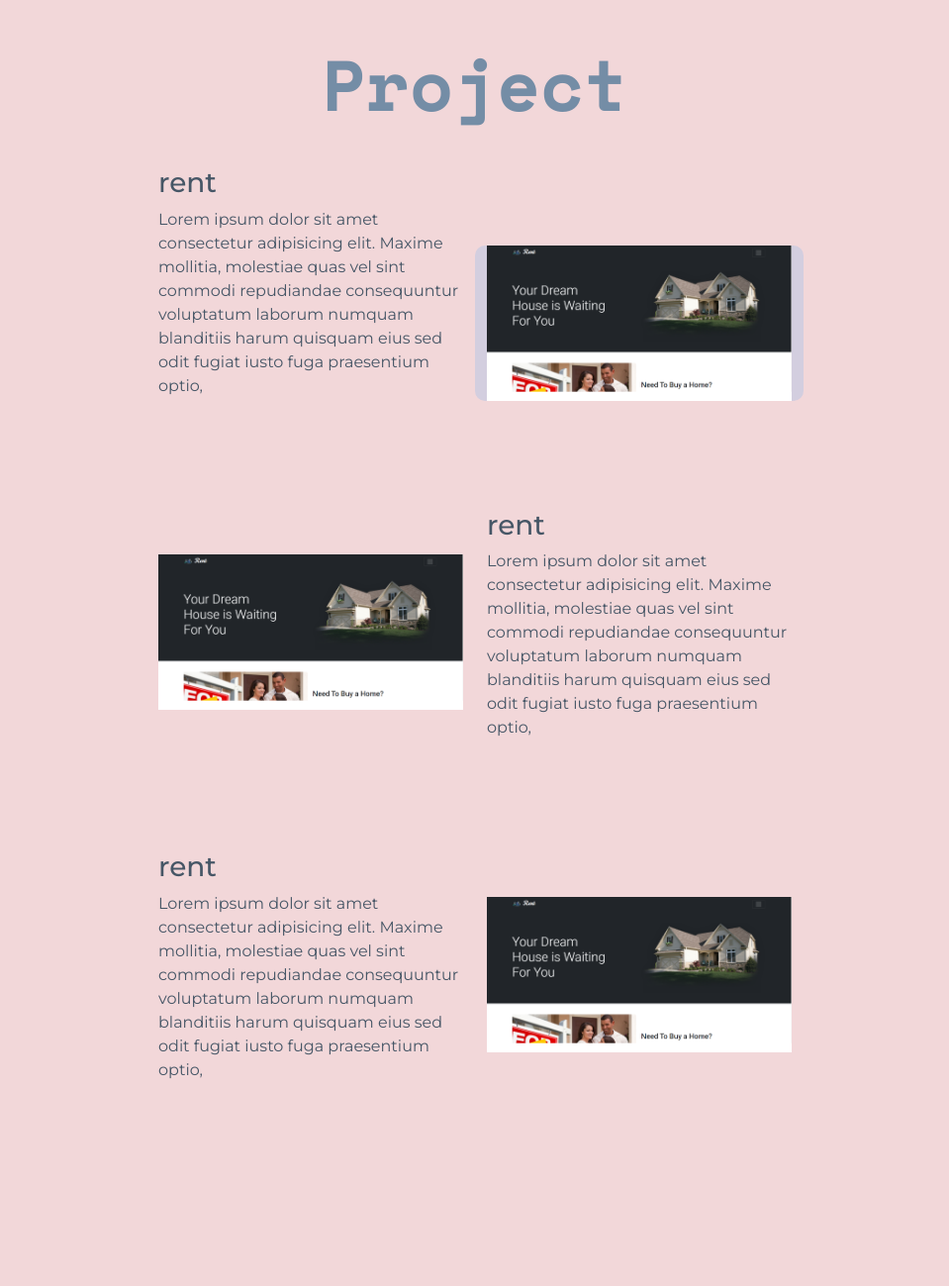
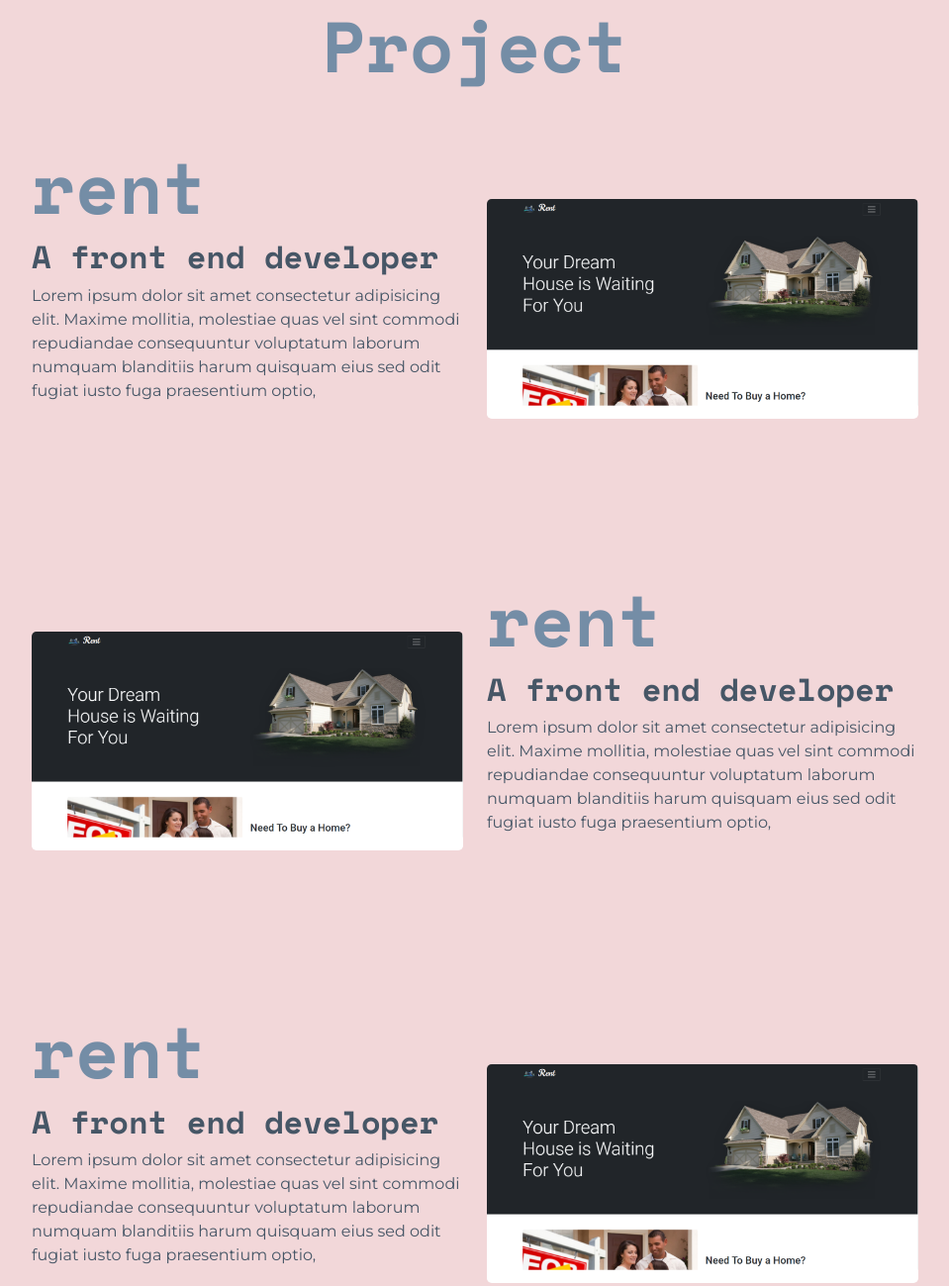
Before and after one commit to bofamj/my-web-site, a plain HTML site: page client/index.html in a window 1280 px wide. Shown: the part 2271-3570 px from the top of the page at 99% size, without its empty margins (160-1119 px from the left). Drawn offline with nearby package versions, Linux system fonts and the light colour scheme.

Commit message:
add the project section

```diff
--- a/client/index.html
+++ b/client/index.html
@@ -47,7 +47,7 @@
             </nav>
 
             <!-- title body -->
-            <div class="row title_body align-items-center justify-content-between">
+            <div class="row title_body align-items-center justify-content-between ">
                 <div class="col-lg-6 ">
                     <h3 class="introduction-title">Hello! This is me.</h3>
                     <h1 class="name">Mustafa</h1>
@@ -98,54 +98,54 @@
 
 
         <!-- projects -->
-
-        <div class="container-fluid " id="project">
-            <h1 class="name about-hetder text-center">Project</h1>
-            <div class="row d-flex project-continer flex-lg-row flex-md-column">
-                <div class=" text-lg-start text-md-center col-lg-6">
-                    <h3>rent</h3>
-                    <p>Lorem ipsum dolor sit amet consectetur adipisicing elit. Maxime mollitia,
+        <div class="container-fluid" id="project">
+            <h1 class="name about-hetder text-center pb-5">Project</h1>
+            <div class="row title_body align-items-center justify-content-between project-row">
+                <div class="col-lg-6 ">
+                    <h1 class="name">rent</h1>
+                    <h3 class="introduction-title">A front end developer</h3>
+                    <p class="c">Lorem ipsum dolor sit amet consectetur adipisicing elit. Maxime mollitia,
                         molestiae quas vel sint commodi repudiandae consequuntur voluptatum laborum
                         numquam blanditiis harum quisquam eius sed odit fugiat iusto fuga praesentium
                         optio,</p>
+
                 </div>
-                <div  class="col-lg-6  photo-continer mt-auto">
-                    <img src="../assets/rent-Project.png" alt="rent-project"   class="imgs  img-fluid">
-                  </div>
-                <!-- <div class="col-lg-6 ">
-                    <img src="../assets/rent-Project.png" alt="rent-project" class="projects-img img-fluid " >
-                </div> -->
+                <div  class="col-lg-6   mt-auto">
+                <a href="https://www.linkedin.com/in/mustafamjaber/">
+                    <img src="../assets/rent-Project.png" alt="iphone-mockup"  class="imgs  img-fluid rounded-3 projects-img">
+                </a>
+                </div>
+
             </div>
-            <div class="row d-flex project-continer flex-lg-row flex-md-column">
-                <div class="col ">
-                    <img src="../assets/rent-Project.png" alt="rent-project" class="projects-img img-fluid " >
-                </div>
-                <div class="col text-lg-start text-md-center">
-                    <h3>rent</h3>
-                    <p>Lorem ipsum dolor sit amet consectetur adipisicing elit. Maxime mollitia,
+            <div class="row title_body align-items-center justify-content-between project-row">
+                <div  class="col-lg-6   mt-auto">
+                    <img src="../assets/rent-Project.png" alt="iphone-mockup"  class="imgs  img-fluid rounded-3">
+                    </div>
+                <div class="col-lg-6 ">
+                    <h1 class="name">rent</h1>
+                    <h3 class="introduction-title">A front end developer</h3>
+                    <p class="c">Lorem ipsum dolor sit amet consectetur adipisicing elit. Maxime mollitia,
                         molestiae quas vel sint commodi repudiandae consequuntur voluptatum laborum
                         numquam blanditiis harum quisquam eius sed odit fugiat iusto fuga praesentium
                         optio,</p>
+
                 </div>
             </div>
-
-
-            <div class="row d-flex project-continer flex-lg-row flex-md-column">
-                <div class="col text-lg-start text-md-center">
-                    <h3>rent</h3>
-                    <p>Lorem ipsum dolor sit amet consectetur adipisicing elit. Maxime mollitia,
+            <div class="row title_body align-items-center justify-content-between ">
+                <div class="col-lg-6 ">
+                    <h1 class="name">rent</h1>
+                    <h3 class="introduction-title">A front end developer</h3>
+                    <p class="c">Lorem ipsum dolor sit amet consectetur adipisicing elit. Maxime mollitia,
                         molestiae quas vel sint commodi repudiandae consequuntur voluptatum laborum
                         numquam blanditiis harum quisquam eius sed odit fugiat iusto fuga praesentium
                         optio,</p>
+
                 </div>
-                <div class="col ">
-                    <img src="../assets/rent-Project.png" alt="rent-project" class="projects-img img-fluid " >
+                <div  class="col-lg-6   mt-auto">
+                <img src="../assets/rent-Project.png" alt="iphone-mockup"  class="imgs  img-fluid rounded-3">
                 </div>
             </div>
         </div>
-
-
-
         <hr>
 
 
--- a/client/style.css
+++ b/client/style.css
@@ -154,17 +154,22 @@ hr {
 }
 /* project */
 #project{
-    padding:5% 25% 5% 25%;
+    padding:2% 15% 5% 15%;
 
+}
+.project-row{
+    margin-bottom: 10rem;
 }
 .project-continer{
 align-items:center;
 margin-bottom: 15%;
+padding:3rem 0;
 }
 
-/* .projects-img{
-    width:100%
-} */
+.projects-img{
+
+    cursor: pointer;
+}
 
 
 
```
